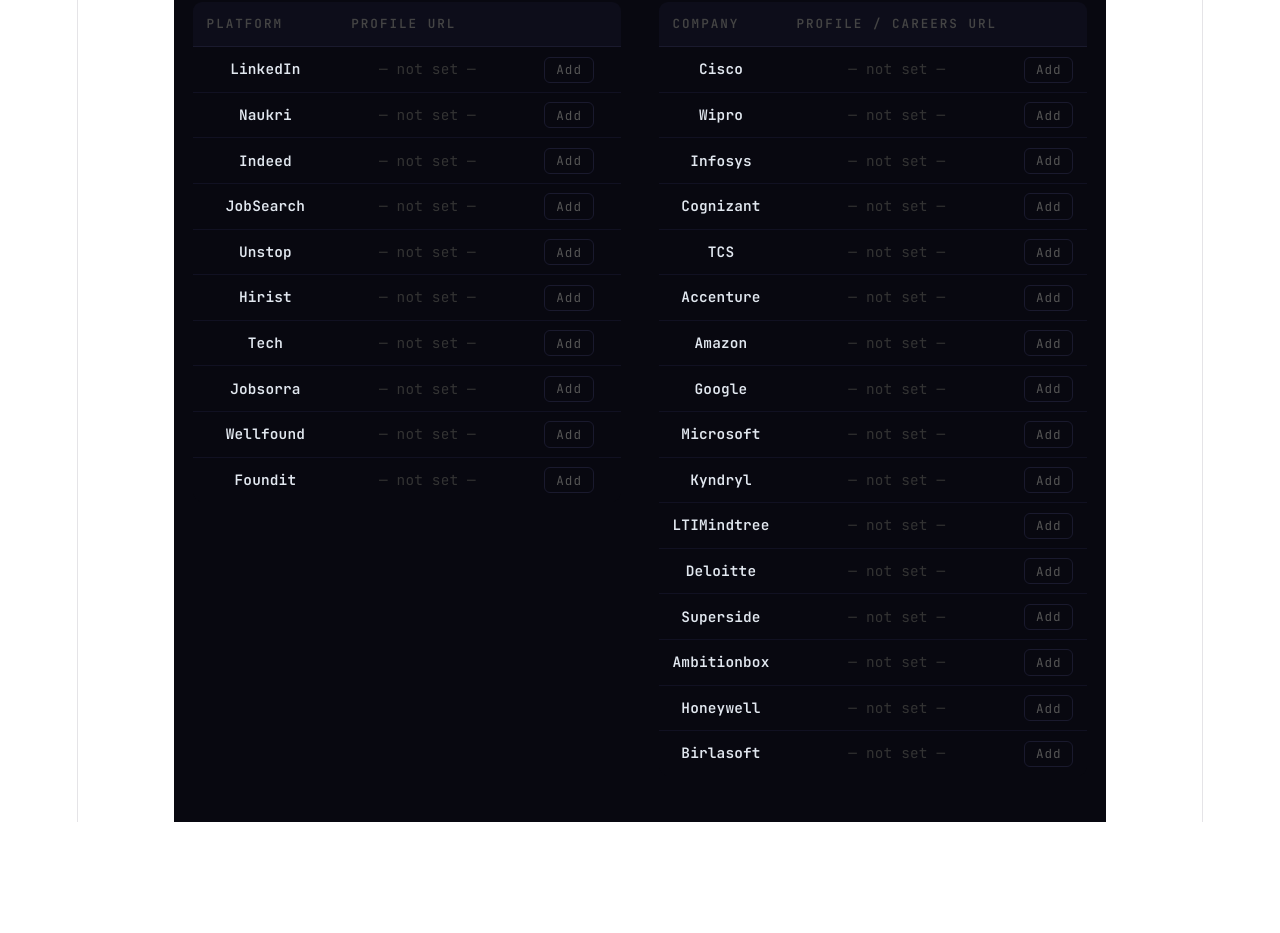
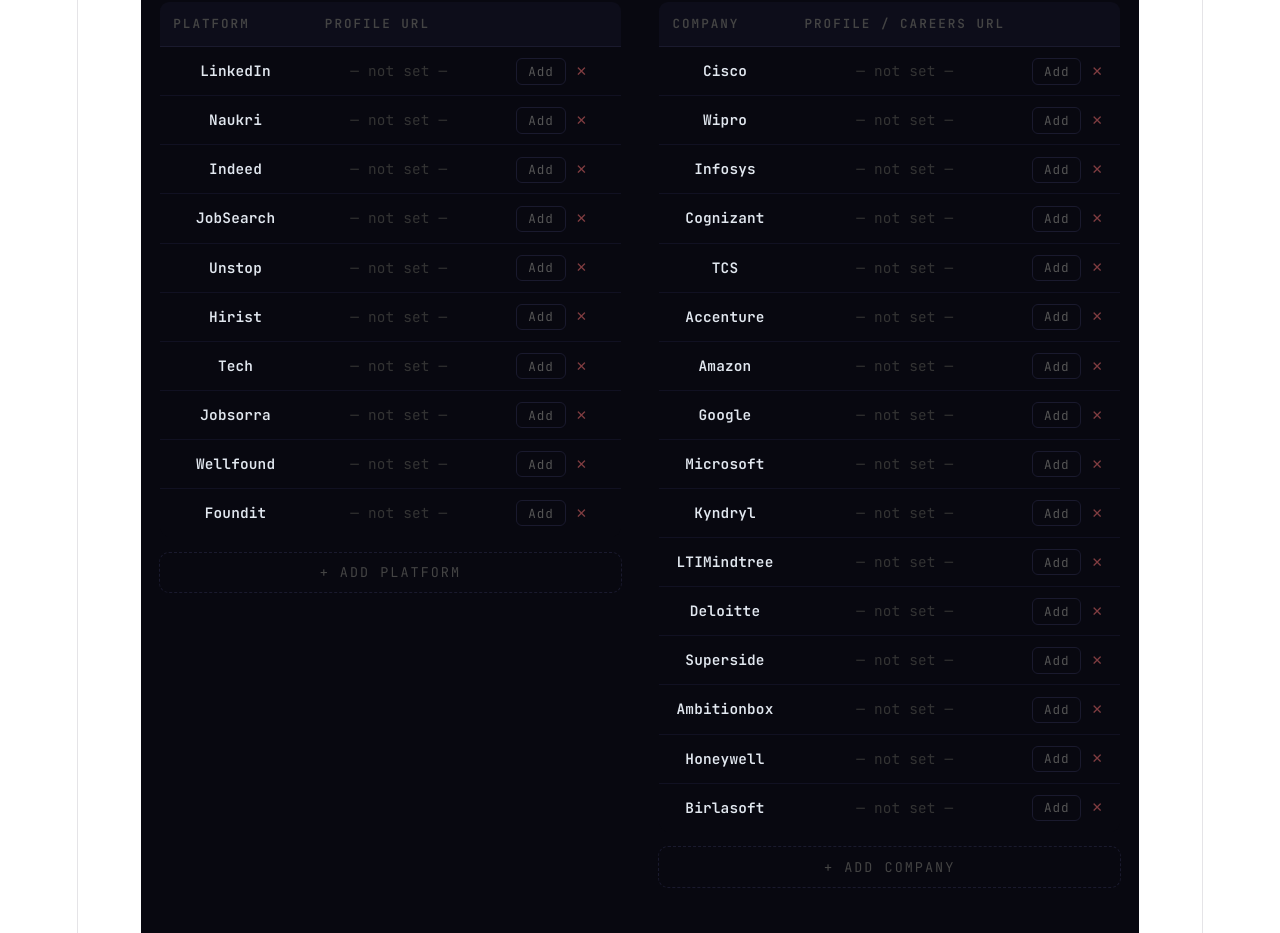
Before and after one commit to Ameenkhan18/job-manager, a React (Vite) app: page / in a window 1280 px wide. Shown: the part 1440-2373 px from the top of the page. Before the commit the page ends 2262 px from the top, so only its background shows below. Built offline with nearby package versions, Linux system fonts and the light colour scheme.

Commit message:
Update App.jsx

```diff
--- a/src/App.jsx
+++ b/src/App.jsx
@@ -505,28 +505,50 @@
 
 // ── JobProfilesSection ────────────────────────────────────────────────────────
 
-function ProfileRow({ item, onSave }) {
-  const [editing, setEditing] = useState(false)
-  const [draft, setDraft]     = useState(item.url)
+function ProfileRow({ item, onSave, onRemove }) {
+  const [editingUrl,  setEditingUrl]  = useState(false)
+  const [editingName, setEditingName] = useState(false)
+  const [draftUrl,  setDraftUrl]  = useState(item.url)
+  const [draftName, setDraftName] = useState(item.name)
 
-  function commit() {
-    onSave(item.name, draft)
-    setEditing(false)
-  }
+  function commitUrl()  { onSave(item.id, { url: draftUrl });   setEditingUrl(false)  }
+  function commitName() { onSave(item.id, { name: draftName }); setEditingName(false) }
 
   return (
     <tr>
-      <td className="profile-name">{item.name}</td>
-      <td className="profile-url-cell">
-        {editing ? (
+      <td className="profile-name">
+        {editingName ? (
           <input
             className="profile-input"
-            value={draft}
+            value={draftName}
+            autoFocus
+            placeholder="Platform name…"
+            onChange={e => setDraftName(e.target.value)}
+            onBlur={commitName}
+            onKeyDown={e => e.key === 'Enter' && commitName()}
+            style={{ width: '100%' }}
+          />
+        ) : (
+          <span
+            title="Click to rename"
+            style={{ cursor: 'pointer', display: 'inline-block', padding: '2px 4px', borderRadius: 4 }}
+            className="profile-name-editable"
+            onClick={() => { setDraftName(item.name); setEditingName(true) }}
+          >
+            {item.name}
+          </span>
+        )}
+      </td>
+      <td className="profile-url-cell">
+        {editingUrl ? (
+          <input
+            className="profile-input"
+            value={draftUrl}
             autoFocus
             placeholder="https://…"
-            onChange={e => setDraft(e.target.value)}
-            onBlur={commit}
-            onKeyDown={e => e.key === 'Enter' && commit()}
+            onChange={e => setDraftUrl(e.target.value)}
+            onBlur={commitUrl}
+            onKeyDown={e => e.key === 'Enter' && commitUrl()}
           />
         ) : item.url ? (
           <a href={item.url} target="_blank" rel="noreferrer" className="profile-link">{item.url}</a>
@@ -534,24 +556,36 @@
           <span className="placeholder">— not set —</span>
         )}
       </td>
-      <td>
-        <button className="edit-btn" onClick={() => { setDraft(item.url); setEditing(true) }}>
+      <td style={{ whiteSpace: 'nowrap' }}>
+        <button className="edit-btn" onClick={() => { setDraftUrl(item.url); setEditingUrl(true) }}>
           {item.url ? 'Edit' : 'Add'}
         </button>
+        <button
+          className="remove-btn"
+          onClick={() => onRemove(item.id)}
+          title="Remove row"
+          style={{ marginLeft: 6, fontSize: '0.75rem' }}
+        >✕</button>
       </td>
     </tr>
   )
 }
 
 function JobProfilesSection() {
-  const [platforms, setPlatforms] = useState(() => load('platforms', DEFAULT_PLATFORMS))
-  const [companies, setCompanies] = useState(() => load('companies', DEFAULT_COMPANIES))
+  const [platforms, setPlatforms] = useState(() => load('platforms', DEFAULT_PLATFORMS.map((p, i) => ({ ...p, id: i + 1 }))))
+  const [companies, setCompanies] = useState(() => load('companies', DEFAULT_COMPANIES.map((c, i) => ({ ...c, id: i + 100 }))))
 
   useEffect(() => save('platforms', platforms), [platforms])
   useEffect(() => save('companies', companies), [companies])
 
-  function saveURL(list, setList, name, url) {
-    setList(list.map(i => i.name === name ? { ...i, url } : i))
+  function updateItem(list, setList, id, changes) {
+    setList(list.map(i => i.id === id ? { ...i, ...changes } : i))
+  }
+  function removeItem(list, setList, id) {
+    setList(list.filter(i => i.id !== id))
+  }
+  function addItem(list, setList, namePlaceholder) {
+    setList([...list, { id: Date.now(), name: namePlaceholder, url: '' }])
   }
 
   return (
@@ -566,10 +600,19 @@
             <thead><tr><th>Platform</th><th>Profile URL</th><th></th></tr></thead>
             <tbody>
               {platforms.map(p => (
-                <ProfileRow key={p.name} item={p} onSave={(name, url) => saveURL(platforms, setPlatforms, name, url)} />
+                <ProfileRow
+                  key={p.id}
+                  item={p}
+                  onSave={(id, changes) => updateItem(platforms, setPlatforms, id, changes)}
+                  onRemove={(id) => removeItem(platforms, setPlatforms, id)}
+                />
               ))}
             </tbody>
           </table>
+          <button className="add-resume-btn" style={{ marginTop: '0.75rem', width: '100%' }}
+            onClick={() => addItem(platforms, setPlatforms, 'New Platform')}>
+            + Add Platform
+          </button>
         </div>
 
         <div className="profiles-table-wrap">
@@ -578,10 +621,19 @@
             <thead><tr><th>Company</th><th>Profile / Careers URL</th><th></th></tr></thead>
             <tbody>
               {companies.map(c => (
-                <ProfileRow key={c.name} item={c} onSave={(name, url) => saveURL(companies, setCompanies, name, url)} />
+                <ProfileRow
+                  key={c.id}
+                  item={c}
+                  onSave={(id, changes) => updateItem(companies, setCompanies, id, changes)}
+                  onRemove={(id) => removeItem(companies, setCompanies, id)}
+                />
               ))}
             </tbody>
           </table>
+          <button className="add-resume-btn" style={{ marginTop: '0.75rem', width: '100%' }}
+            onClick={() => addItem(companies, setCompanies, 'New Company')}>
+            + Add Company
+          </button>
         </div>
       </div>
     </section>
@@ -759,6 +811,7 @@
         .profiles-table tr:last-child td { border-bottom: none; }
         .profiles-table tr:hover td { background: #0d0d1a; }
         .profile-name { font-weight: 600; white-space: nowrap; color: #E2E8F0; }
+        .profile-name-editable:hover { background: rgba(167,139,250,0.1); }
         .profile-url-cell { max-width: 200px; overflow: hidden; text-overflow: ellipsis; white-space: nowrap; }
         .profile-link { color: #22D3EE; text-decoration: none; font-size: 0.78rem; }
         .profile-link:hover { text-decoration: underline; }
```
